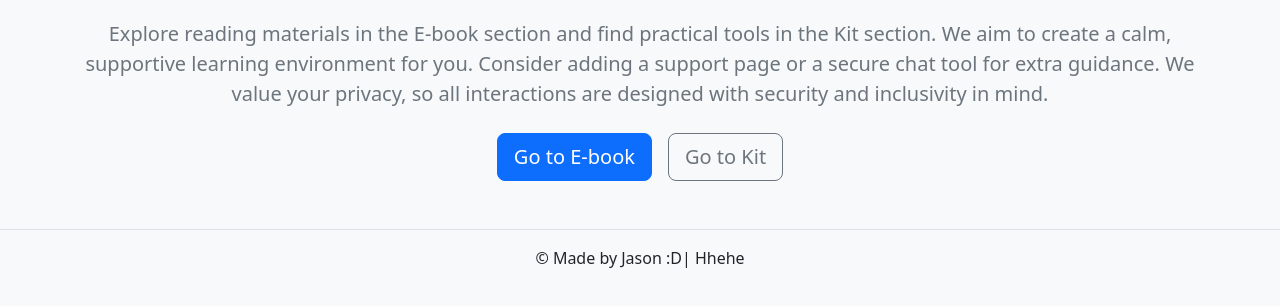
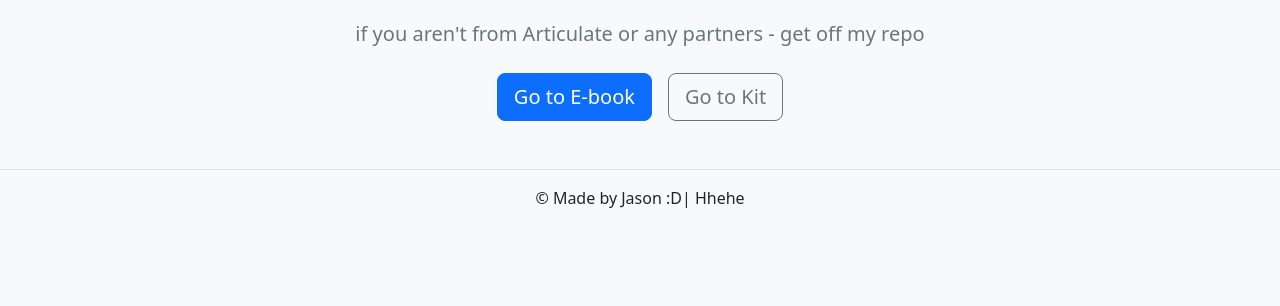
Before and after one commit to The-Articulate-Hub/Studio, a plain HTML site: page index.html in a window 1280 px wide. Shown: the part 158-464 px from the top of the page. Drawn offline with nearby package versions, Linux system fonts and the light colour scheme.

Commit message:
Update index.html

```diff
--- a/index.html
+++ b/index.html
@@ -57,10 +57,7 @@
       <div class="container text-center">
         <h1 class="fw-bold mb-4">Welcome to the Resource Hub</h1>
         <p class="hero-text mb-4">
-          Explore reading materials in the E-book section and find practical tools in the Kit section.
-          We aim to create a calm, supportive learning environment for you. Consider adding
-          a support page or a secure chat tool for extra guidance. We value your privacy, so
-          all interactions are designed with security and inclusivity in mind.
+          if you aren't from Articulate or any partners - get off my repo
         </p>
         <div class="d-inline-flex gap-3">
           <a href="ebook.html" class="btn btn-primary btn-lg">Go to E-book</a>
```
